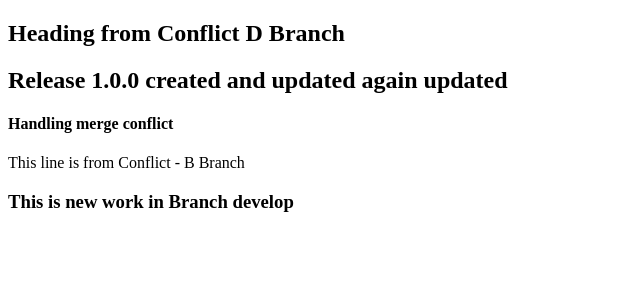
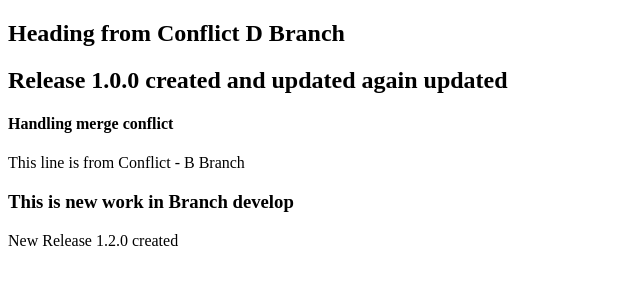
Before and after one commit to Brijbihari24/github-develop-flow, a plain HTML site: page index.html in a window 1280 px wide. Shown: the whole page, without its empty margins (0-640 px from the left). Drawn offline with Linux system fonts and the light colour scheme.

Commit message:
chore: release content added in index file

```diff
--- a/index.html
+++ b/index.html
@@ -12,6 +12,7 @@
       <h4>Handling merge conflict</h4>
       <p>This line is from Conflict - B Branch</p>
       <h3>This is new work in Branch develop</h3>
+      <p>New Release 1.2.0 created</p>
     </section>
   </body>
 </html>
```
